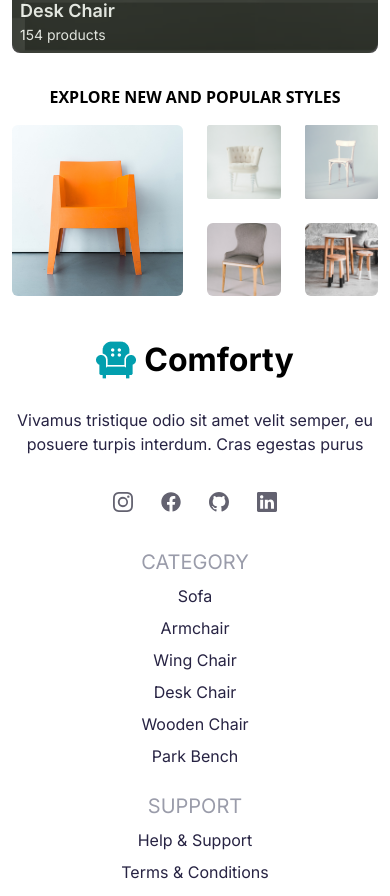
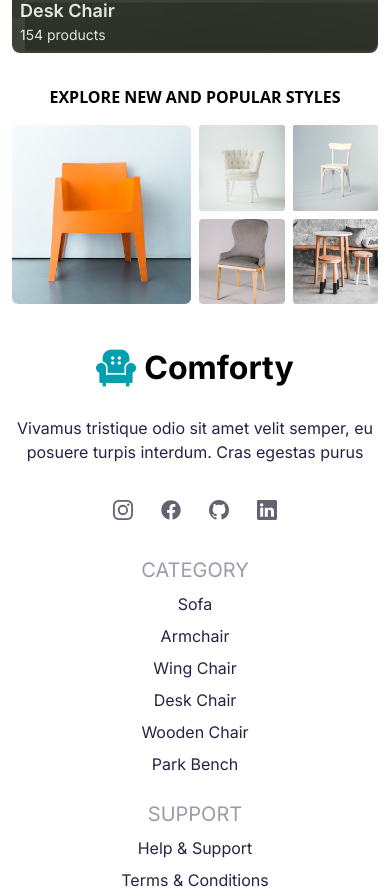
Before and after one commit to Ramla-Eman/Comforty-Template, a React (Vite) app: page / in a window 390 px wide. Shown: the part 4320-5216 px from the top of the page. Built offline with nearby package versions, Linux system fonts and the light colour scheme.

Commit message:
Edit hot categories

```diff
--- a/src/Components/HotCategory.jsx
+++ b/src/Components/HotCategory.jsx
@@ -13,7 +13,7 @@ const HotCategory = () => {
           Explore new and popular styles
         </h2>
       </div>
-      <div className="grid grid-cols-12 md:w-[90%] gap-6">
+      <div className="grid grid-cols-12 md:w-[90%] sm:gap-6 gap-2">
         <img
           src={HotImg1}
           alt=""
@@ -24,12 +24,12 @@ const HotCategory = () => {
         <img
           src={HotImg2}
           alt=""
-          className="col-span-3 row-span-1 rounded-md"
+          className="col-span-3 row-span-1 rounded-sm"
         />
         <img
           src={HotImg3}
           alt=""
-          className="col-span-3 row-span-1 rounded-md"
+          className="col-span-3 row-span-1 rounded-sm"
         />
       </div>
     </div>
```
